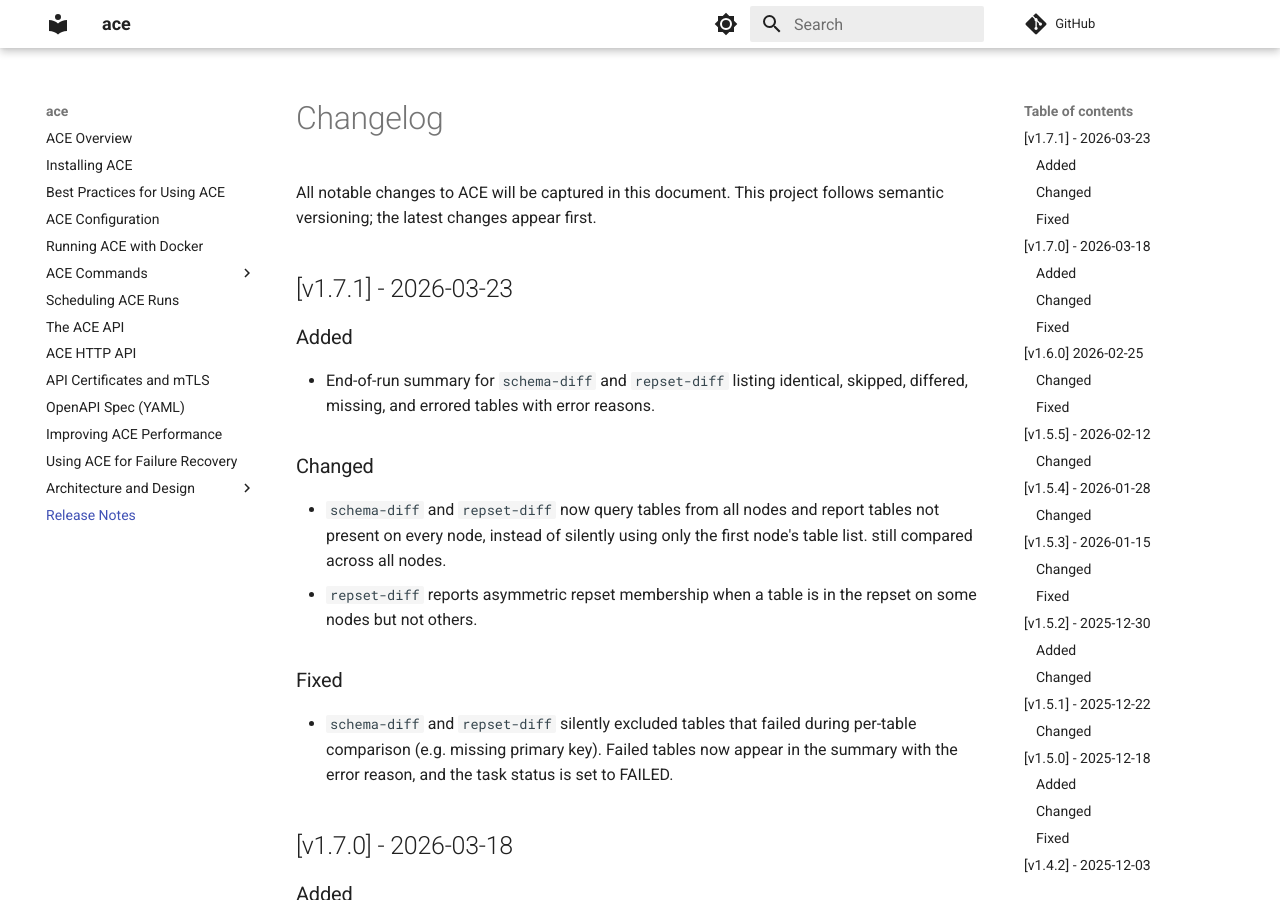
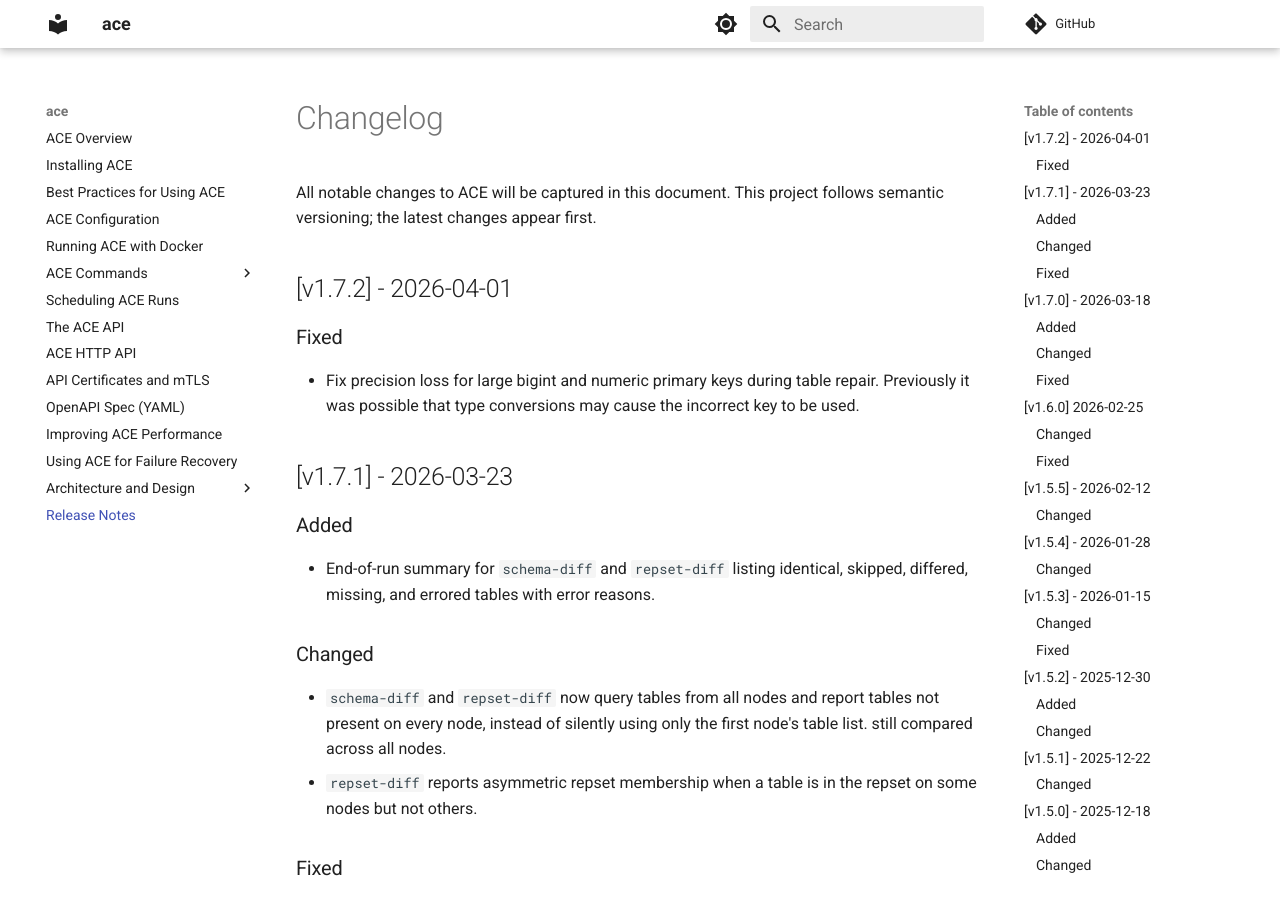
Before and after one commit to pgEdge/ace, an MkDocs documentation site: the page built from docs/CHANGELOG.md, in a window 1280 px wide and 900 px high. Built offline with MkDocs 1.6.1 and Material for MkDocs 9.7.7, drawn with Linux system fonts in a browser that asks for light colours; comment, search, counter and statistics services are not loaded.

Commit message:
Prepare v1.7.2

```diff
--- a/docs/CHANGELOG.md
+++ b/docs/CHANGELOG.md
@@ -1,6 +1,11 @@
 # Changelog
 
 All notable changes to ACE will be captured in this document. This project follows semantic versioning; the latest changes appear first.
+
+## [v1.7.2] - 2026-04-01
+
+### Fixed
+- Fix precision loss for large bigint and numeric primary keys during table repair. Previously it was possible that type conversions may cause the incorrect key to be used.
 
 ## [v1.7.1] - 2026-03-23
 
```
